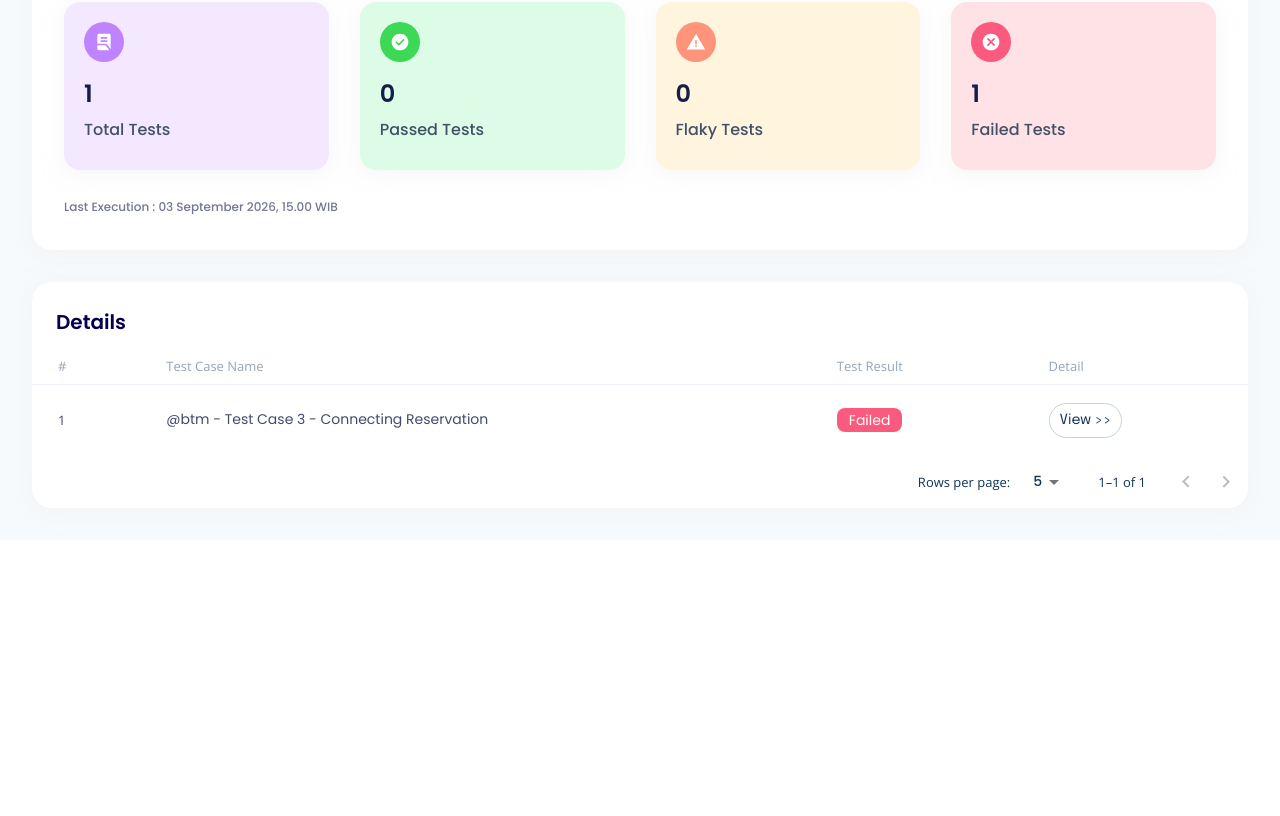
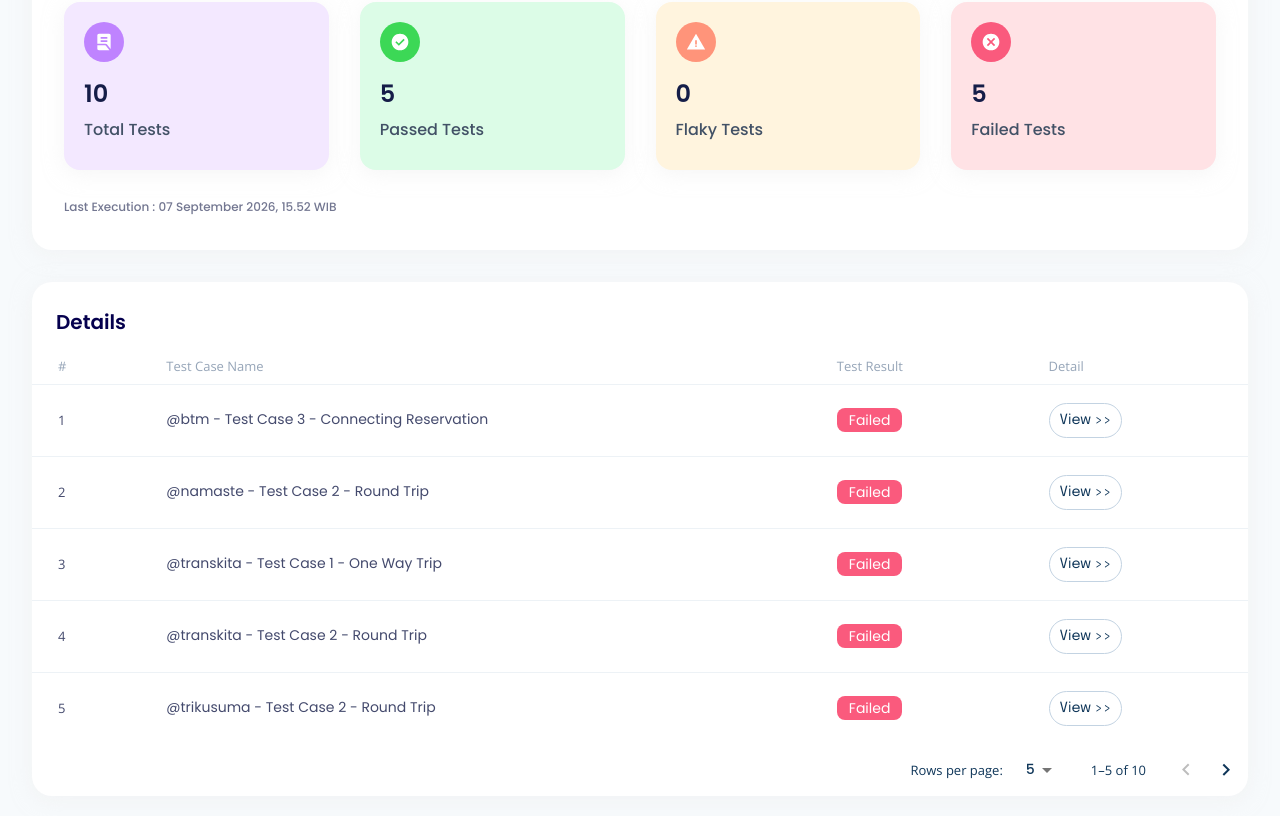
Before and after one commit to aininurulazizah/Automate-Testing-Dashboard-TBK, a React (Vite) app: page / in a window 1280 px wide. Shown: the part 282-1098 px from the top of the page. Before the commit the page ends 822 px from the top, so only its background shows below. Built offline with nearby package versions, Linux system fonts and the light colour scheme.

Commit message:
chore: update user profil & use first ordered test result by status

```diff
--- a/src/data/dashboard-data.json
+++ b/src/data/dashboard-data.json
@@ -1,26 +1,119 @@
 {
-  "generatedAt": "2026-09-03T08:00:04.231Z",
+  "generatedAt": "2026-09-07T08:52:40.501Z",
   "summary": {
-    "total": 1,
-    "passed": 0,
-    "failed": 1,
+    "total": 10,
+    "passed": 5,
+    "failed": 5,
     "flaky": 0,
     "skipped": 0,
-    "duration": 31837,
-    "durationFormatted": "00:00:31"
+    "duration": 470216,
+    "durationFormatted": "00:07:50"
   },
   "details": [
     {
       "title": "@btm - Test Case 3 - Connecting Reservation",
       "status": "failed",
-      "duration": 31837,
+      "duration": 88330,
       "browser": "chromium",
-      "startTime": "2026-09-03T07:59:30.428Z",
+      "startTime": "2026-09-07T08:47:51.783Z",
       "bookingCode": null,
       "error": {
         "summary": "Error: expect(received).toBe(expected) // Object.is equality\n\nExpected: 230000\nReceived: 165000",
-        "detail": "Error: expect(received).toBe(expected) // Object.is equality\n\nExpected: 230000\nReceived: 165000\n\n   at ../pages/btm.js:308\n\n  306 |                 const actual_total_tiket_payment_2 = this.normalizeRupiah(await this.total_bayar_label_payment.innerText());\n  307 |\n> 308 |                 expect(actual_total_tiket_payment_1).toBe(expected_total_tiket);\n      |                                                      ^\n  309 |                 expect(actual_total_tiket_payment_2).toBe(expected_total_tiket);\n  310 |\n  311 |                 return expected_total_tiket;\n    at Btm.validasiTotalHargaTiket (/home/runner/work/Automate-Testing-WL-TBK/Automate-Testing-WL-TBK/pages/btm.js:308:54)\n    at /home/runner/work/Automate-Testing-WL-TBK/Automate-Testing-WL-TBK/tests/reservasi_test.spec.js:243:36"
+        "detail": "Error: expect(received).toBe(expected) // Object.is equality\n\nExpected: 230000\nReceived: 165000\n\n   at ..\\pages\\btm.js:308\n\n  306 |                 const actual_total_tiket_payment_2 = this.normalizeRupiah(await this.total_bayar_label_payment.innerText());\n  307 |\n> 308 |                 expect(actual_total_tiket_payment_1).toBe(expected_total_tiket);\n      |                                                      ^\n  309 |                 expect(actual_total_tiket_payment_2).toBe(expected_total_tiket);\n  310 |\n  311 |                 return expected_total_tiket;\n    at Btm.validasiTotalHargaTiket (E:\\Maganghub 2025\\TBK\\Automate-Testing-WL-TBK\\pages\\btm.js:308:54)\n    at E:\\Maganghub 2025\\TBK\\Automate-Testing-WL-TBK\\tests\\reservasi_test.spec.js:247:36"
       }
+    },
+    {
+      "title": "@namaste - Test Case 2 - Round Trip",
+      "status": "failed",
+      "duration": 36223,
+      "browser": "chromium",
+      "startTime": "2026-09-07T08:50:49.311Z",
+      "bookingCode": null,
+      "error": {
+        "summary": "Error: locator.click: Target page, context or browser has been closed\nCall log:\n  - waiting for locator('button[data-trip=\"pulang\"]')\n",
+        "detail": "Error: locator.click: Target page, context or browser has been closed\nCall log:\n  - waiting for locator('button[data-trip=\"pulang\"]')\n\n\n   at ..\\pages\\namaste.js:225\n\n  223 |         await this.waitForLoader('div#modal-load', 'show', false);\n  224 |\n> 225 |         await this.tab_plg.click();\n      |                            ^\n  226 |         for(let i = 0; i < jml_penumpang; i++) {\n  227 |             await this.getPenumpangTerdaftar(i+1, 0).click();\n  228 |             await this.kursi_plg_tersedia.nth(i).click();\n    at Namaste.pilihKursiPulang (E:\\Maganghub 2025\\TBK\\Automate-Testing-WL-TBK\\pages\\namaste.js:225:28)\n    at E:\\Maganghub 2025\\TBK\\Automate-Testing-WL-TBK\\tests\\reservasi_test.spec.js:145:13"
+      }
+    },
+    {
+      "title": "@transkita - Test Case 1 - One Way Trip",
+      "status": "failed",
+      "duration": 4503,
+      "browser": "chromium",
+      "startTime": "2026-09-07T08:50:51.254Z",
+      "bookingCode": null,
+      "error": {
+        "summary": "Error: page.goto: net::ERR_NAME_NOT_RESOLVED at https://transkita-web.asmat.app/\nCall log:\n  - navigating to \"https://transkita-web.asmat.app/\", waiting until \"load\"\n",
+        "detail": "Error: page.goto: net::ERR_NAME_NOT_RESOLVED at https://transkita-web.asmat.app/\nCall log:\n  - navigating to \"https://transkita-web.asmat.app/\", waiting until \"load\"\n\n\n  15 |         const web = new site.locator(page);\n  16 |     \n> 17 |         await page.goto(site.urls[ENV]);\n     |                    ^\n  18 |\n  19 |         await clearBrowserState(page);\n  20 |         \n    at E:\\Maganghub 2025\\TBK\\Automate-Testing-WL-TBK\\tests\\reservasi_test.spec.js:17:20"
+      }
+    },
+    {
+      "title": "@transkita - Test Case 2 - Round Trip",
+      "status": "failed",
+      "duration": 4532,
+      "browser": "chromium",
+      "startTime": "2026-09-07T08:51:00.522Z",
+      "bookingCode": null,
+      "error": {
+        "summary": "Error: page.goto: net::ERR_NAME_NOT_RESOLVED at https://transkita-web.asmat.app/\nCall log:\n  - navigating to \"https://transkita-web.asmat.app/\", waiting until \"load\"\n",
+        "detail": "Error: page.goto: net::ERR_NAME_NOT_RESOLVED at https://transkita-web.asmat.app/\nCall log:\n  - navigating to \"https://transkita-web.asmat.app/\", waiting until \"load\"\n\n\n  103 |             const web = new site.locator(page);\n  104 |     \n> 105 |             await page.goto(site.urls[ENV]);\n      |                        ^\n  106 |\n  107 |             await clearBrowserState(page);\n  108 |     \n    at E:\\Maganghub 2025\\TBK\\Automate-Testing-WL-TBK\\tests\\reservasi_test.spec.js:105:24"
+      }
+    },
+    {
+      "title": "@trikusuma - Test Case 2 - Round Trip",
+      "status": "failed",
+      "duration": 46503,
+      "browser": "chromium",
+      "startTime": "2026-09-07T08:51:33.675Z",
+      "bookingCode": null,
+      "error": {
+        "summary": "Error: expect(received).toBe(expected) // Object.is equality\n\nExpected: 370000\nReceived: 320000",
+        "detail": "Error: expect(received).toBe(expected) // Object.is equality\n\nExpected: 370000\nReceived: 320000\n\n   at ..\\pages\\trikusuma.js:343\n\n  341 |                 const actual_total_tiket_payment_2 = this.normalizeRupiah(await this.page.locator('span#hargatot').innerText());\n  342 |\n> 343 |                 expect(actual_total_tiket_payment_1).toBe(expected_total_tiket);\n      |                                                      ^\n  344 |                 expect(actual_total_tiket_payment_2).toBe(expected_total_tiket);\n  345 |\n  346 |                 return expected_total_tiket;\n    at Trikusuma.validasiTotalHargaTiket (E:\\Maganghub 2025\\TBK\\Automate-Testing-WL-TBK\\pages\\trikusuma.js:343:54)\n    at E:\\Maganghub 2025\\TBK\\Automate-Testing-WL-TBK\\tests\\reservasi_test.spec.js:152:36"
+      }
+    },
+    {
+      "title": "@btm - Test Case 1 - One Way Trip",
+      "status": "passed",
+      "duration": 47380,
+      "browser": "chromium",
+      "startTime": "2026-09-07T08:47:51.766Z",
+      "bookingCode": null,
+      "error": null
+    },
+    {
+      "title": "@minanga - Test Case 1 - One Way Trip",
+      "status": "passed",
+      "duration": 37144,
+      "browser": "chromium",
+      "startTime": "2026-09-07T08:48:42.543Z",
+      "bookingCode": null,
+      "error": null
+    },
+    {
+      "title": "@minanga - Test Case 2 - Round Trip",
+      "status": "passed",
+      "duration": 85846,
+      "browser": "chromium",
+      "startTime": "2026-09-07T08:49:21.979Z",
+      "bookingCode": null,
+      "error": null
+    },
+    {
+      "title": "@namaste - Test Case 1 - One Way Trip",
+      "status": "passed",
+      "duration": 78036,
+      "browser": "chromium",
+      "startTime": "2026-09-07T08:49:28.057Z",
+      "bookingCode": null,
+      "error": null
+    },
+    {
+      "title": "@trikusuma - Test Case 1 - One Way Trip",
+      "status": "passed",
+      "duration": 41719,
+      "browser": "chromium",
+      "startTime": "2026-09-07T08:51:09.883Z",
+      "bookingCode": null,
+      "error": null
     }
   ]
 }
--- a/src/layouts/main-layout/topbar/AccountDropdown.tsx
+++ b/src/layouts/main-layout/topbar/AccountDropdown.tsx
@@ -89,7 +89,7 @@ const AccountDropdown = () => {
         <Box sx={{ display: { xs: 'none', xl: 'block' } }}>
           <Stack direction="row" alignItems="center" columnGap={6}>
             <Typography variant="h6" component="p" color="primary.darker" gutterBottom>
-              Musfiq
+              QC Tiketux
             </Typography>
             <IconifyIcon icon="ph:caret-down-bold" fontSize={16} color="primary.darker" />
           </Stack>
```
